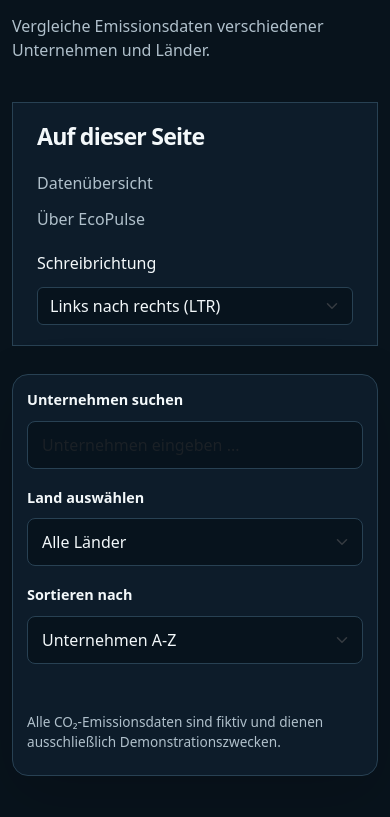
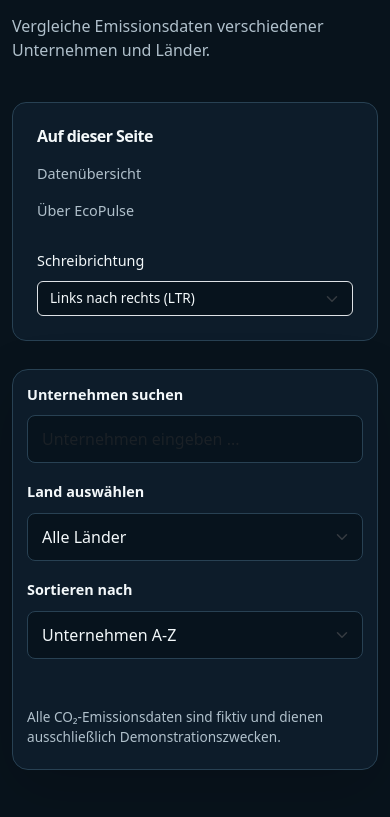
Before and after one commit to SinaHerold/Programmierung-von-Webanwendungsoberfl-chen---Aufgabe-1, a plain HTML site: page index.html in a window 390 px wide. Shown: the part 727-1544 px from the top of the page. Drawn offline with nearby package versions, Linux system fonts and the light colour scheme.

Commit message:
CSS angepasst, damit Schreibweise L und R passt

```diff
--- a/style.css
+++ b/style.css
@@ -464,29 +464,45 @@ btn-ecopulse:hover {
     }
 }
 
+.content-layout {
+    display: grid;
+    grid-template-columns: 220px minmax(0, 1fr);
+    gap: 28px;
+    align-items: start;
+}
+
+.content-main {
+    min-width: 0;
+}
+
 .local-navigation {
     display: flex;
-    align-items: center;
-    justify-content: space-between;
-    flex-wrap: wrap;
-    gap: 20px;
-    padding: 20px 24px;
-    margin-bottom: 28px;
+    flex-direction: column;
+    gap: 28px;
+    padding: 24px;
     background: var(--color-surface);
     border: 1px solid var(--color-border);
-    boder-radius: 12px;
+    border-radius: 14px;
+    min-width: 0;
 }
 
 .local-navigation nav {
     display: flex;
-    flex-wrap: wrap;
-    gap: 24px;
+    flex-direction: column;
+    align-items: flex-start;
+    gap: 16px;
+}
+
+.local-navigation h3 {
+    margin: 0;
+    font-size: 1rem;
+    color: var(--color-text);
 }
 
 .local-navigation nav a {
     color: var(--color-muted);
     text-decoration: none;
-    font-weight: 500;
+    font-size: 0.9rem;
 }
 
 .local-navigation nav a:hover,
@@ -496,45 +512,56 @@ btn-ecopulse:hover {
 
 .direction-control {
     display: flex;
-    align-items: center;
-    gap: 12px;
+    flex-direction: column;
+    gap: 10px;
 }
 
 .direction-control label {
     color: var(--color-text);
-    white-space: nowrap;
+    font-size: 0.9rem;
 }
 
 .direction-control .form-select {
-    min-width: 220px;
+    width: 100%;
+    min-width: 0;
     background-color: #07131D;
     color: var(--color-text);
-    border: 1px solid var(--color-border);
+    font-size: 0.85rem;
+}
+
+
+.rtl-layout .content-layout {
+    grid-template-columns: minmax(0, 1fr) 220px;
 }
 
 .rtl-layout .local-navigation {
-    flex-direction: row-reverse;
+    grid-column: 2;
+    grid-row: 1;
 }
 
-.local-navigation, .data-section, .about-section {
+.rtl-layout .content-main {
+    grid-column: 1;
+    grid-row: 1;
+}
+
+.local-navigation, .content-main {
     direction: ltr;
     text-align: left;
 }
 
-@media (max-width: 767px) {
-    .local-navigation,
-    .direction-control {
-        flex-direction: column;
-        align-items: stretch;
+@media (max-width: 991px) {
+    .content-layout,
+    .rtl-layout .content-layout {
+        grid-template-columns: minmax(0, 1fr);
     }
 
-    .local-navigation nav {
-        flex-direction: column;
-        gap: 12px;
+    .local-navigation, .rtl-layout .local-navigation {
+        grid-column: 1;
+        grid-row: 1;
     }
 
-    .direction-control .form-select {
-        min-width: 0;
-        width: 100%;
+    .content-main, .rtl-layout .content-main {
+        grid-column: 1;
+        grid-row: 2;
     }
 }
```
